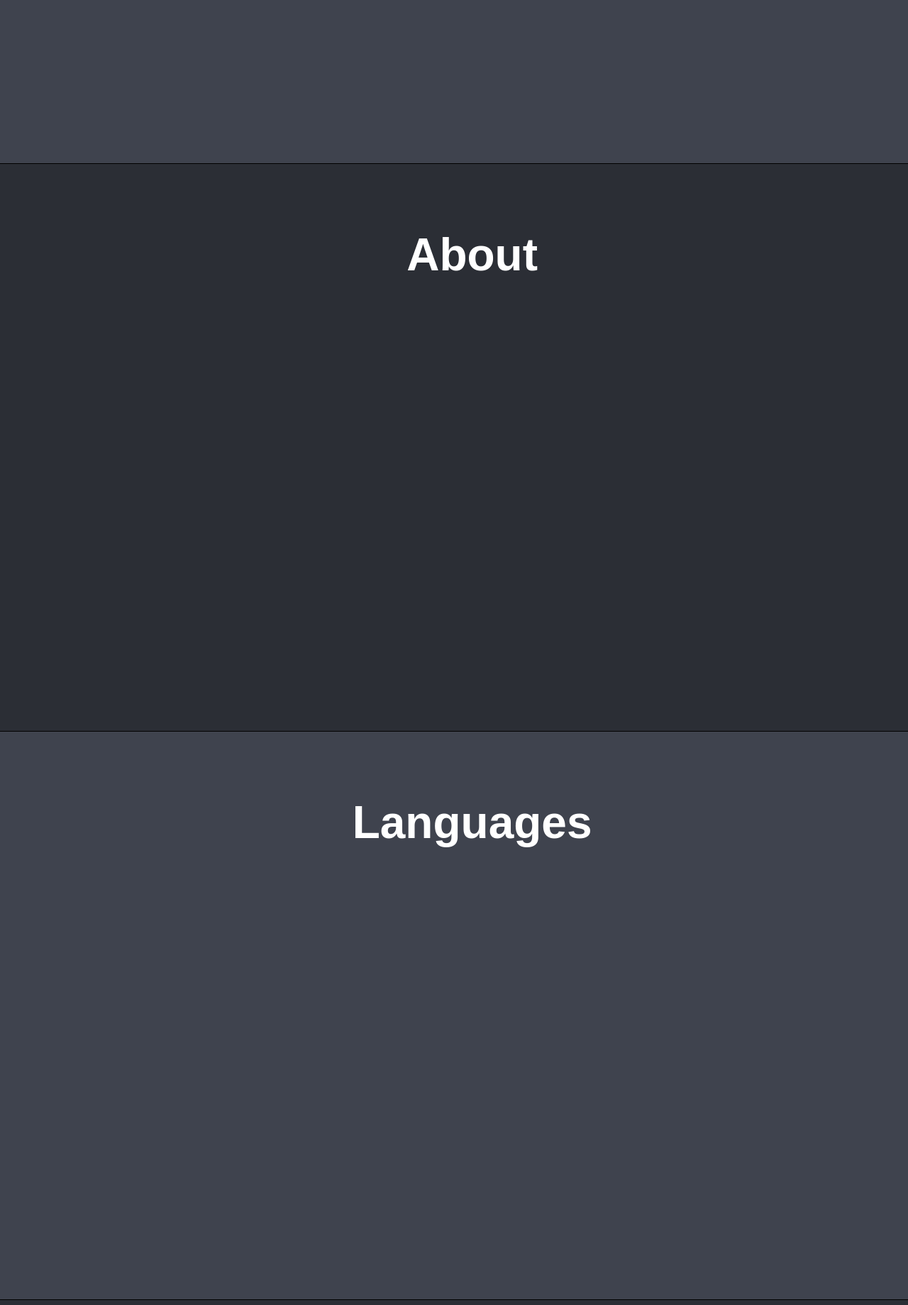
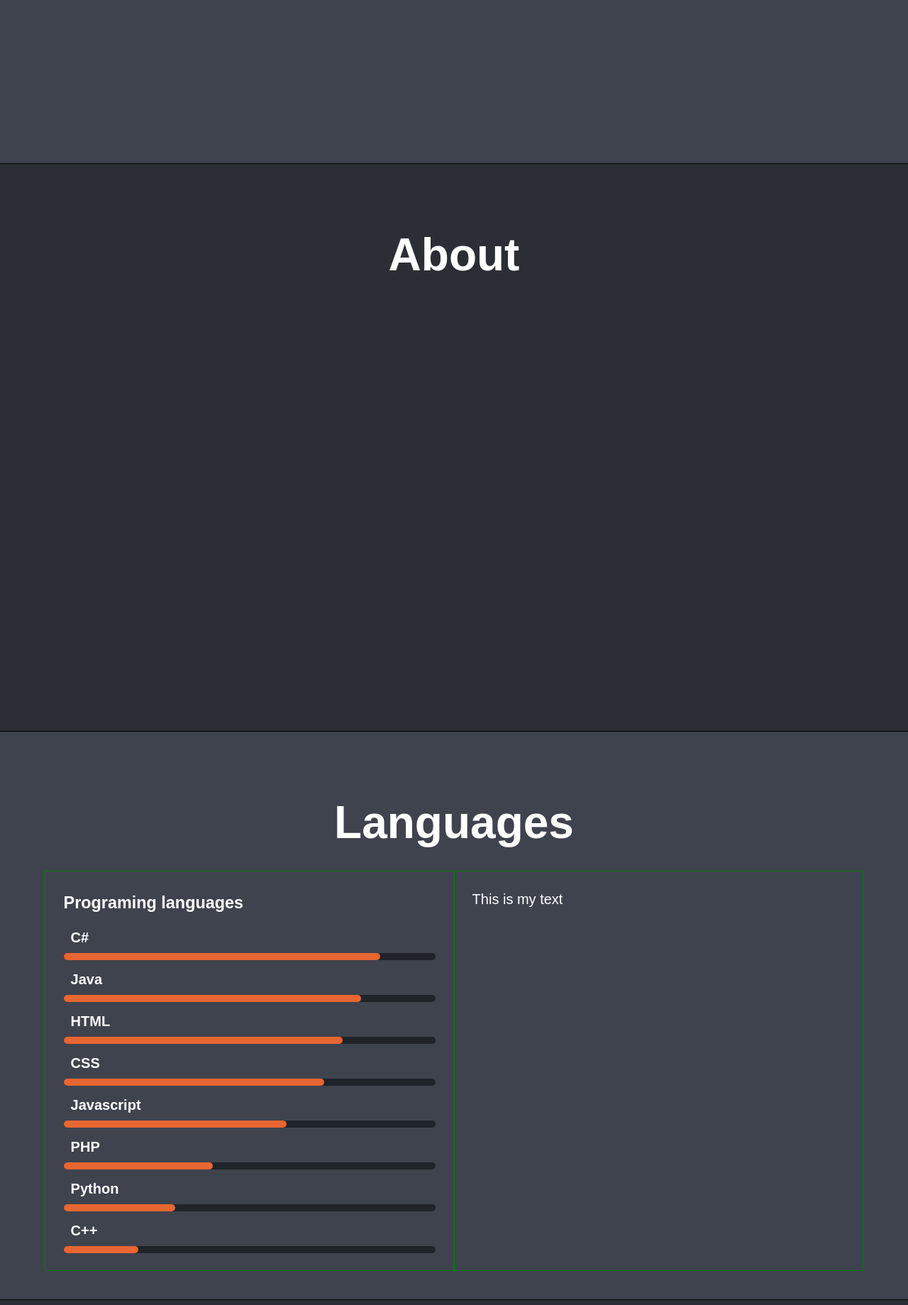
Before and after one commit to JMChurchill/MyWebsite, a PHP site: page / in a window 1280 px wide. Shown: the part 1400-3239 px from the top of the page at 71% size. Run offline with PHP 8.4, Linux system fonts and the light colour scheme; some libraries are stand-ins or nearby versions.

Commit message:
Added progress bars

```diff
--- a/Website/css/mainStyle.css
+++ b/Website/css/mainStyle.css
@@ -184,29 +184,49 @@ nav a:hover{
 .dark{
     width: 100%;
     height: 100%;
-    padding: 75px 1% 5% 5%;
+    padding: 75px 5% 75px 5%;
     /*padding-top: 75px;*/
     background-color: var(--background);
 }
 .lighter{
     width: 100%;
     height: 100%;
-    padding: 75px 1% 5% 5%;
-
+    /*padding: 75px 1% 5% 5%;*/
+    padding: 75px 5vw 75px 5vw;
     /*padding: 1% 5%;*/
     background-color: var(--backgroundLighter);
+}
+.rows{
+    outline: solid 1px green;
+    display: flex;
+
+}
+.columns{
+    outline: solid 1px green;
+    /*width: 50%;*/
+    /*position: absolute;*/
+    flex: 50%;
+    width: 50%;
+    padding: 1vh 2vw;
+}
+.columns h3{
+    color: white;
+}
+.columns p{
+    color: white;
 }
 .blockHeader{
     color: white;
     text-align: center;
     font-size: 4rem;
     margin-top: 1rem;
+    margin-bottom: 2rem;
 }
 
 /*Page Scroll Indicator*/
 .scrollBar{
     position: fixed;
-    right: 5vw;
+    right: 3vw;
     top: 25vh;
     bottom: 25vh;
     z-index: 9999;
@@ -219,7 +239,7 @@ nav a:hover{
     width: 5vh;
     position: absolute;
     height: 5vh;
-    background-color: #E76631;
+    background-color: var(--contrast);
     transition: transform 400ms;
 }
 #square1{
@@ -259,7 +279,54 @@ nav a:hover{
 }
 
 
+/*progress bars*/
 
+.progressBars{
+    width: 100%;
+    min-height: 50px;
+    /*background-color: red;*/
+}
+.progressBars p{
+    margin: 10px;
+    font-weight: bold;
+}
+.progressBar{
+    height: 10px;
+    width: 100%;
+    background-color: var(--InactiveSquare);
+    margin-bottom: 2vh;
+    border-radius: 10px;
+}
+.progressBarFill{
+    width: 0;
+    height: 100%;
+    background-color: var(--contrast);
+    border-radius: 10px;
+}
+.progressBars #cSharp{
+    width: 85%;
+}
+.progressBars #Java{
+    width: 80%;
+}
+.progressBars #html{
+    width: 75%;
+}
+.progressBars #css{
+    width: 70%;
+}
+.progressBars #js{
+    width: 60%;
+}
+.progressBars #php{
+    width: 40%;
+}
+.progressBars #python{
+    width: 30%;
+}
+.progressBars #cPlus{
+    width: 20%;
+}
 
 
 /*large screen*/
@@ -278,7 +345,6 @@ nav a:hover{
         grid-template-columns: 1fr auto minmax(600px, 3fr) 1fr;
         font-size: 15px;
         color: white;
-
     }
 
     #logo {
--- a/Website/index.php
+++ b/Website/index.php
@@ -43,6 +43,50 @@ include_once "components/footer.php";
             <div class="block" id="languageBlock">
                 <div class="lighter">
                     <h2 class="blockHeader">Languages</h2>
+                    <div class="rows">
+                        <div class="columns">
+                            <h3>Programing languages</h3>
+                            <div class="progressBars">
+                                <p>C#</p>
+                                <div class="progressBar">
+                                    <div class="progressBarFill" id="cSharp"></div>
+                                </div>
+                                <p>Java</p>
+                                <div class="progressBar">
+                                    <div class="progressBarFill" id="Java"></div>
+                                </div>
+                                <p>HTML</p>
+                                <div class="progressBar">
+                                    <div class="progressBarFill" id="html"></div>
+                                </div>
+                                <p>CSS</p>
+                                <div class="progressBar">
+                                    <div class="progressBarFill" id="css"></div>
+                                </div>
+                                <p>Javascript</p>
+                                <div class="progressBar">
+                                    <div class="progressBarFill" id="js"></div>
+                                </div>
+                                <p>PHP</p>
+                                <div class="progressBar">
+                                    <div class="progressBarFill" id="php"></div>
+                                </div>
+                                <p>Python</p>
+                                <div class="progressBar">
+                                    <div class="progressBarFill" id="python"></div>
+                                </div>
+                                <p>C++</p>
+                                <div class="progressBar">
+                                    <div class="progressBarFill" id="cPlus"></div>
+                                </div>
+                            </div>
+                        </div>
+                        <div class="columns">
+                            <p>This is my text</p>
+                        </div>
+                    </div>
+
+
                 </div>
             </div>
 <!--        </div>-->
```
